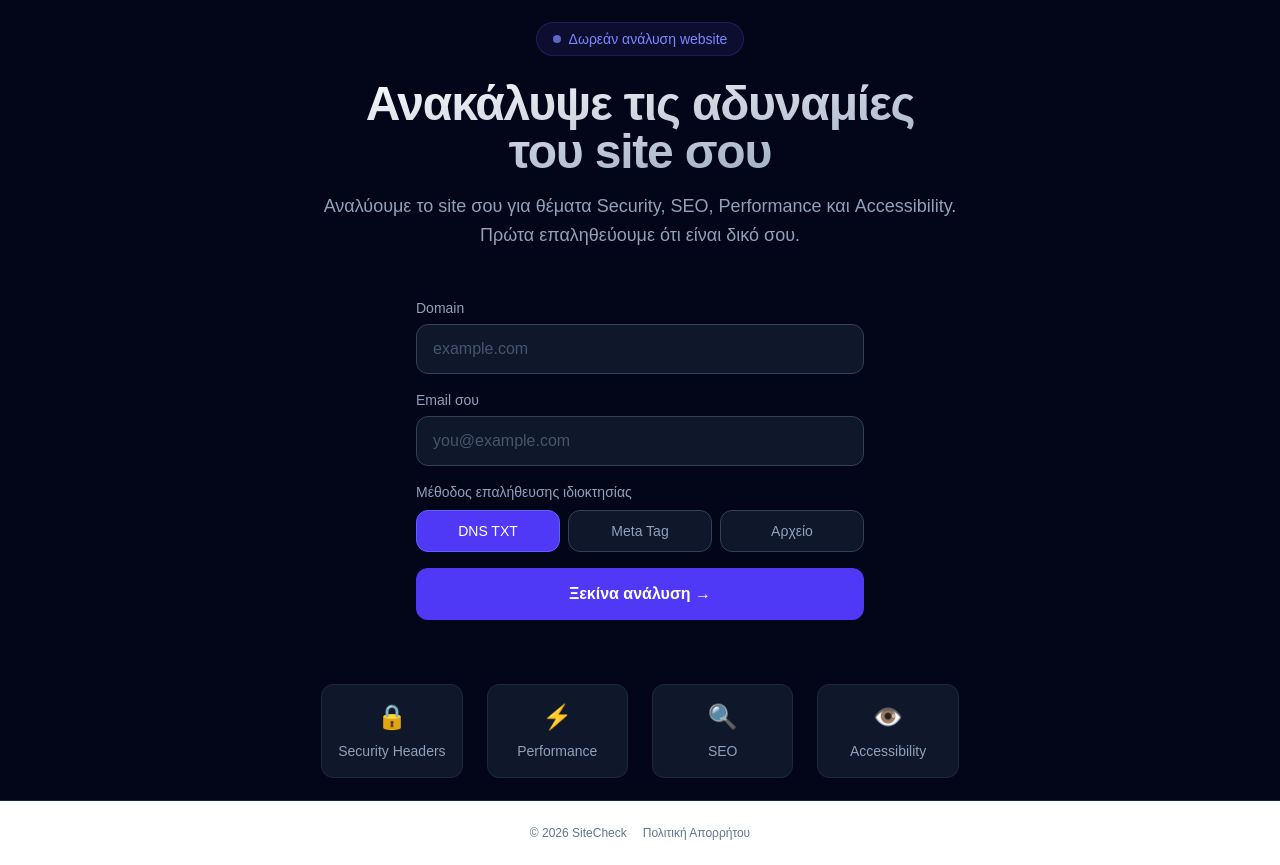
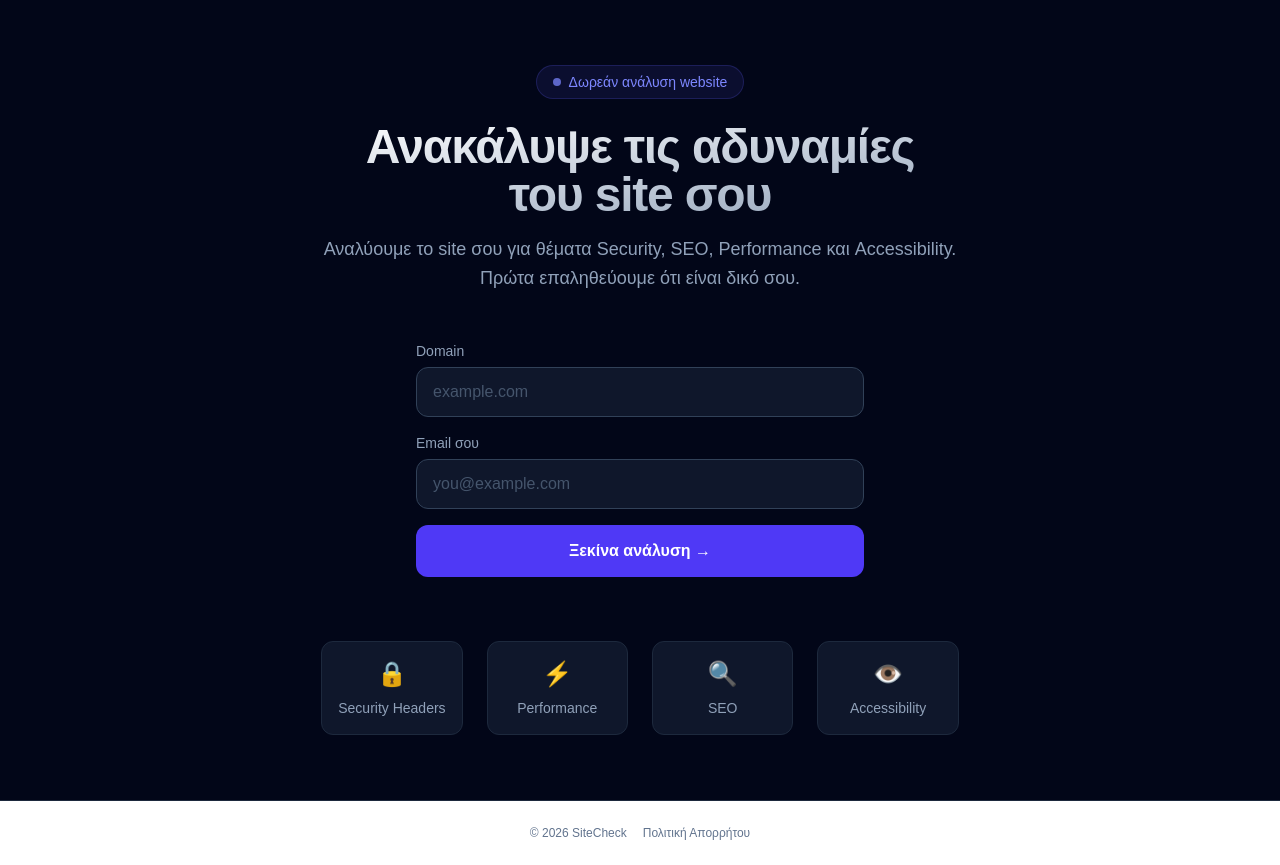
Before and after one commit to Kostaspallas12/sitecheck-gr, a Next.js app: page / in a window 1280 px wide. Built offline with nearby package versions, Linux system fonts and the light colour scheme.

Commit message:
Remove DNS TXT and File verification, keep only Meta Tag method

```diff
--- a/src/app/api/sites/route.ts
+++ b/src/app/api/sites/route.ts
@@ -11,7 +11,8 @@ export async function POST(req: NextRequest) {
   }
 
   try {
-    const { domain, email, verifyMethod = "dns" } = await req.json();
+    const { domain, email } = await req.json();
+    const verifyMethod = "meta";
 
     if (!domain || !email) {
       return NextResponse.json({ error: "domain και email είναι υποχρεωτικά" }, { status: 400 });
@@ -19,10 +20,6 @@ export async function POST(req: NextRequest) {
 
     if (!EMAIL_RE.test(email)) {
       return NextResponse.json({ error: "Μη έγκυρη διεύθυνση email" }, { status: 400 });
-    }
-
-    if (!["dns", "meta", "file"].includes(verifyMethod)) {
-      return NextResponse.json({ error: "Μη έγκυρη μέθοδος επαλήθευσης" }, { status: 400 });
     }
 
     const hostname = new URL(`https://${domain.replace(/^https?:\/\//, "")}`).hostname;
--- a/src/app/page.tsx
+++ b/src/app/page.tsx
@@ -7,7 +7,7 @@ export default function HomePage() {
   const router = useRouter();
   const [domain, setDomain] = useState("");
   const [email, setEmail] = useState("");
-  const [method, setMethod] = useState<"dns" | "meta" | "file">("dns");
+  const method = "meta";;
   const [loading, setLoading] = useState(false);
   const [error, setError] = useState("");
 
@@ -80,26 +80,6 @@ export default function HomePage() {
           />
         </div>
 
-        <div>
-          <label className="block text-sm text-slate-400 mb-2">Μέθοδος επαλήθευσης ιδιοκτησίας</label>
-          <div className="grid grid-cols-3 gap-2">
-            {(["dns", "meta", "file"] as const).map((m) => (
-              <button
-                key={m}
-                type="button"
-                onClick={() => setMethod(m)}
-                className={`py-2.5 rounded-xl text-sm font-medium border transition ${
-                  method === m
-                    ? "bg-indigo-600 border-indigo-500 text-white"
-                    : "bg-slate-900 border-slate-700 text-slate-400 hover:border-slate-500"
-                }`}
-              >
-                {m === "dns" ? "DNS TXT" : m === "meta" ? "Meta Tag" : "Αρχείο"}
-              </button>
-            ))}
-          </div>
-        </div>
-
         {error && (
           <div className="bg-red-500/10 border border-red-500/20 rounded-xl px-4 py-3 text-red-400 text-sm">
             {error}
--- a/src/app/verify/page.tsx
+++ b/src/app/verify/page.tsx
@@ -3,40 +3,17 @@
 import { useSearchParams, useRouter } from "next/navigation";
 import { Suspense, useState, useEffect } from "react";
 
-const instructions: Record<string, (token: string, domain: string) => React.ReactNode> = {
-  dns: (token, domain) => (
-    <div className="space-y-3 text-sm">
-      <p className="text-slate-300">Πρόσθεσε το παρακάτω <strong>TXT record</strong> στο DNS του domain σου:</p>
-      <div className="bg-slate-900 border border-slate-700 rounded-xl p-4 font-mono text-xs space-y-2">
-        <div className="flex justify-between"><span className="text-slate-500">Type:</span><span className="text-indigo-400">TXT</span></div>
-        <div className="flex justify-between"><span className="text-slate-500">Name:</span><span className="text-indigo-400">@  (ή {domain})</span></div>
-        <div className="flex justify-between gap-4"><span className="text-slate-500 shrink-0">Value:</span><span className="text-green-400 break-all">site-verify={token}</span></div>
-        <div className="flex justify-between"><span className="text-slate-500">TTL:</span><span className="text-indigo-400">3600</span></div>
-      </div>
-      <p className="text-slate-500 text-xs">Οι DNS αλλαγές μπορεί να πάρουν έως 48 ώρες να διαδοθούν.</p>
-    </div>
-  ),
-  meta: (token) => (
+function MetaTagInstructions({ token }: { token: string }) {
+  return (
     <div className="space-y-3 text-sm">
       <p className="text-slate-300">Πρόσθεσε το παρακάτω meta tag μέσα στο <code className="text-indigo-400">&lt;head&gt;</code> της αρχικής σελίδας:</p>
       <div className="bg-slate-900 border border-slate-700 rounded-xl p-4 font-mono text-xs text-green-400 break-all">
         {`<meta name="site-verify" content="site-verify=${token}" />`}
       </div>
+      <p className="text-slate-500 text-xs">Αφού το προσθέσεις και κάνεις deploy, πάτα "Επαλήθευση".</p>
     </div>
-  ),
-  file: (token, domain) => (
-    <div className="space-y-3 text-sm">
-      <p className="text-slate-300">Ανέβασε ένα αρχείο στη διεύθυνση:</p>
-      <div className="bg-slate-900 border border-slate-700 rounded-xl p-4 font-mono text-xs text-green-400 break-all">
-        https://{domain}/.well-known/site-verify-{token}.txt
-      </div>
-      <p className="text-slate-300">Το περιεχόμενο του αρχείου πρέπει να είναι ακριβώς:</p>
-      <div className="bg-slate-900 border border-slate-700 rounded-xl p-4 font-mono text-xs text-indigo-400">
-        {token}
-      </div>
-    </div>
-  ),
-};
+  );
+}
 
 function VerifyContent() {
   const params = useSearchParams();
@@ -44,7 +21,6 @@ function VerifyContent() {
   const siteId = params.get("siteId") ?? "";
 
   const [token, setToken] = useState("");
-  const [method, setMethod] = useState("dns");
   const [domain, setDomain] = useState("");
   const [ready, setReady] = useState(false);
 
@@ -57,9 +33,8 @@ function VerifyContent() {
     try {
       const stored = sessionStorage.getItem(`site:${siteId}`);
       if (stored) {
-        const { token: t, method: m, domain: d } = JSON.parse(stored);
+        const { token: t, domain: d } = JSON.parse(stored);
         setToken(t);
-        setMethod(m);
         setDomain(d);
       }
     } catch {
@@ -125,7 +100,7 @@ function VerifyContent() {
         </div>
 
         <div className="bg-slate-900 border border-slate-800 rounded-2xl p-6 mb-6">
-          {instructions[method]?.(token, domain)}
+          <MetaTagInstructions token={token} />
         </div>
 
         {verified ? (
```
